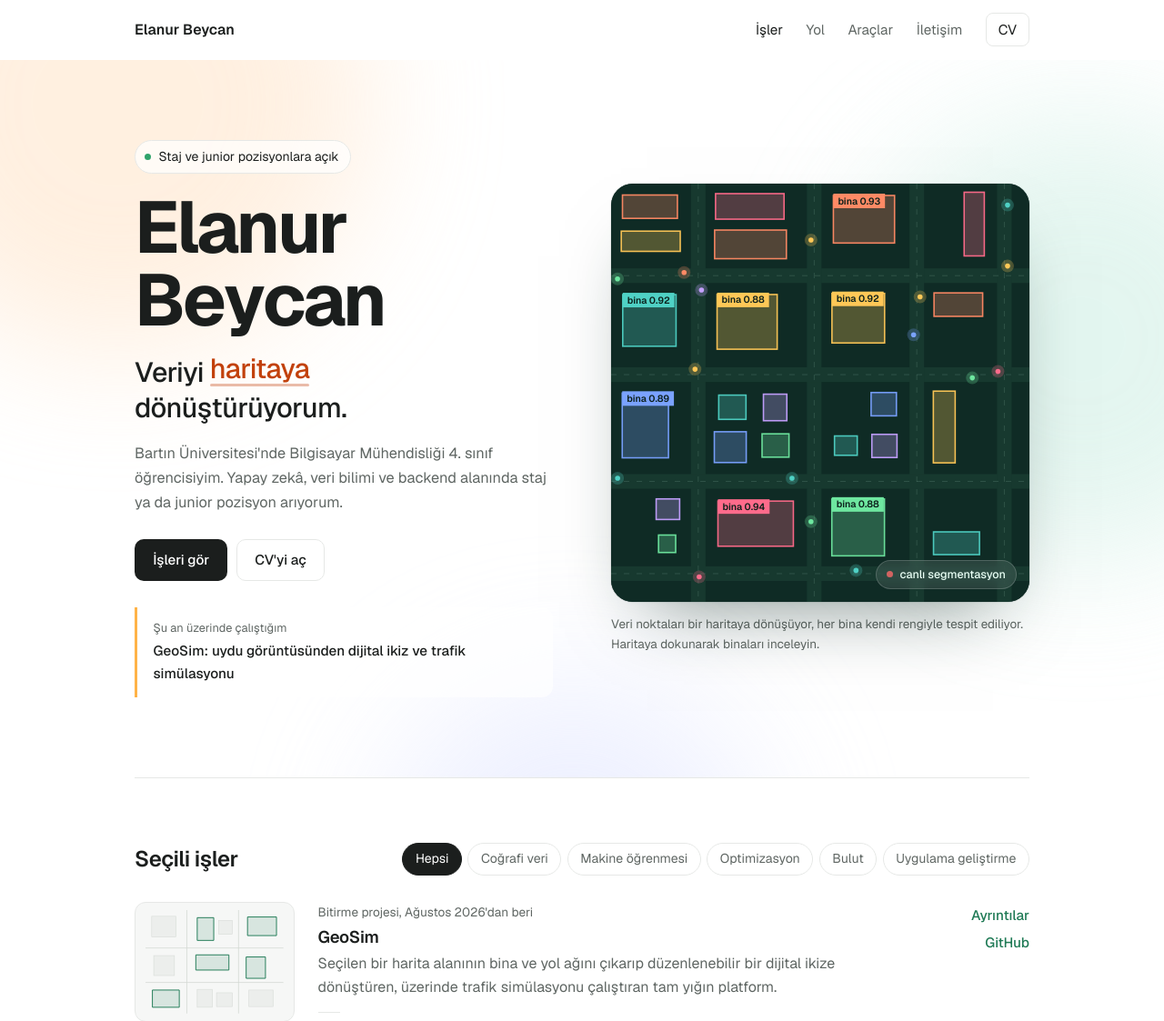
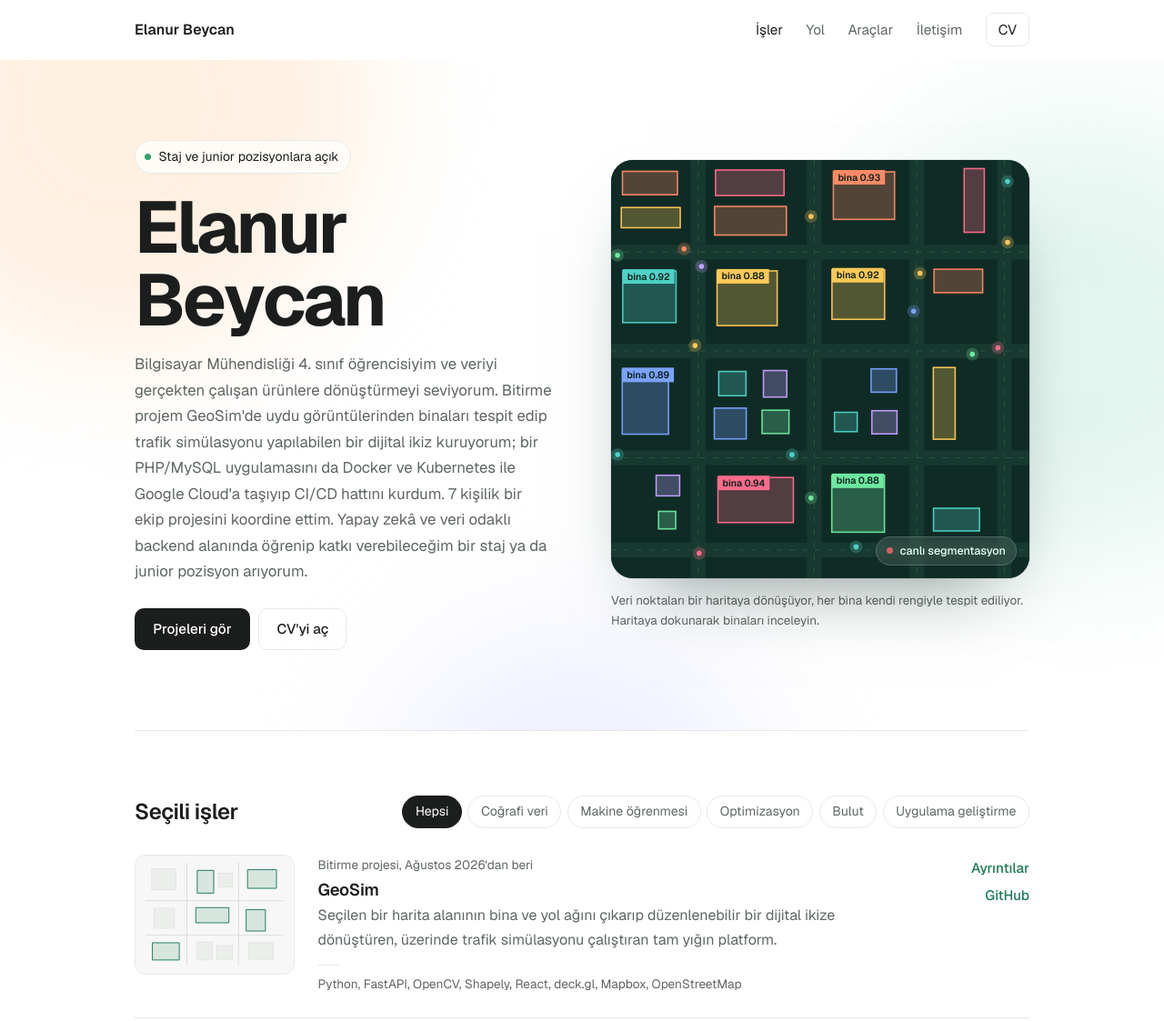
Before and after one commit to elanur04/elanur04.github.io, a PHP site: page / in a window 1280 px wide. Shown: the top 1123 px of the page at 91% size. Run offline with PHP 8.4, Linux system fonts and the light colour scheme.

Commit message:
Girişte CV özetini göster, butonu 'Projeleri gör' yap

```diff
--- a/index.html
+++ b/index.html
@@ -42,19 +42,11 @@
         <div class="hero-copy">
             <p class="status"><span class="dot" aria-hidden="true"></span>Staj ve junior pozisyonlara açık</p>
             <h1 id="hero-title" class="hero-name">Elanur Beycan</h1>
-            <p class="tagline">
-                <span class="sr-only">Veriyi haritaya, tahmin modeline ve çalışan servise dönüştürüyorum.</span>
-                <span aria-hidden="true">Veriyi <span class="rotator"><span class="rot is-on" style="--c:#c2410c">haritaya</span><span class="rot" style="--c:#0f766e">tahmin modeline</span><span class="rot" style="--c:#4338ca">çalışan servise</span></span><br>dönüştürüyorum.</span>
-            </p>
-            <p class="lead">Bartın Üniversitesi'nde Bilgisayar Mühendisliği 4. sınıf öğrencisiyim. Yapay zekâ, veri bilimi ve backend alanında staj ya da junior pozisyon arıyorum.</p>
+            <p class="lead">Bilgisayar Mühendisliği 4. sınıf öğrencisiyim ve veriyi gerçekten çalışan ürünlere dönüştürmeyi seviyorum. Bitirme projem GeoSim'de uydu görüntülerinden binaları tespit edip trafik simülasyonu yapılabilen bir dijital ikiz kuruyorum; bir PHP/MySQL uygulamasını da Docker ve Kubernetes ile Google Cloud'a taşıyıp CI/CD hattını kurdum. 7 kişilik bir ekip projesini koordine ettim. Yapay zekâ ve veri odaklı backend alanında öğrenip katkı verebileceğim bir staj ya da junior pozisyon arıyorum.</p>
             <div class="actions">
-                <a class="btn btn-dark" href="#work">İşleri gör</a>
+                <a class="btn btn-dark" href="#work">Projeleri gör</a>
                 <a class="btn btn-ghost" href="Elanur_Beycan_CV.pdf" target="_blank" rel="noopener">CV'yi aç</a>
             </div>
-            <a class="now" href="#work">
-                <span class="now-label">Şu an üzerinde çalıştığım</span>
-                <span class="now-title">GeoSim: uydu görüntüsünden dijital ikiz ve trafik simülasyonu</span>
-            </a>
         </div>
         <figure class="hero-art">
             <div class="art-card">
--- a/style.css
+++ b/style.css
@@ -117,7 +117,7 @@ h3 { font-size: 1.1rem; }
 .rot.is-on { transform: none; opacity: 1; }
 .rot.is-on::after { transform: scaleX(1); }
 .rot.is-out { transform: translateY(-110%); opacity: 0; }
-.lead { font-size: 1.02rem; color: var(--muted); max-width: 50ch; margin-top: 1.1rem; }
+.lead { font-size: 1.05rem; line-height: 1.7; color: var(--muted); max-width: 58ch; }
 .actions { display: flex; flex-wrap: wrap; gap: .6rem; margin-top: 1.6rem; }
 .now {
     display: grid; gap: .1rem; margin-top: 1.8rem; max-width: 30rem; padding: .8rem 1rem .85rem 1.1rem;
```
